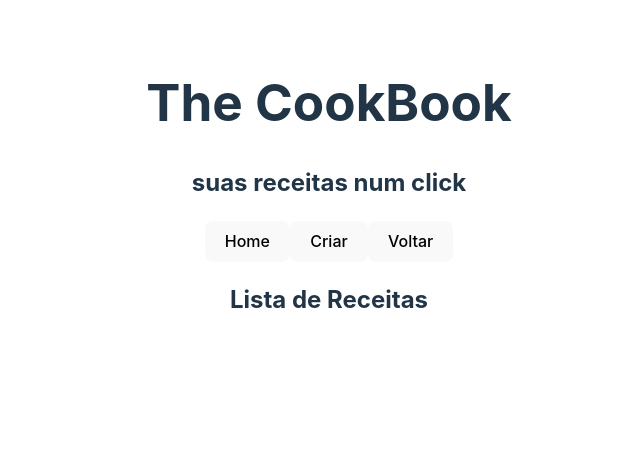
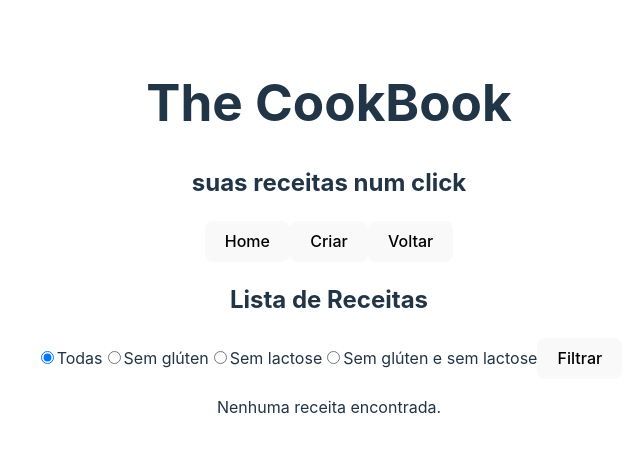
Before and after one commit to Riedel-Gabriela/LabFoods, a React (Vite) app in the folder LabReceitas/: page / in a window 1280 px wide. Shown: the top 452 px of the page, without its empty margins (311-951 px from the left). Built offline with nearby package versions, Linux system fonts and the light colour scheme.

Commit message:
feat(LabFood): filter button restrictions

```diff
--- a/LabReceitas/src/components/organisms/ReceitaForm/ReceitaForm.jsx
+++ b/LabReceitas/src/components/organisms/ReceitaForm/ReceitaForm.jsx
@@ -96,7 +96,7 @@ const ReceitaForm = () => {
                         setFormValues({ ...formValues, restrictions: e.target.value })
                     }
                 />
-                Glúten
+                Sem glúten
                 <br />
                 <input
                 type="radio"
@@ -106,7 +106,7 @@ const ReceitaForm = () => {
                     setFormValues({ ...formValues, restrictions: e.target.value })
                 }
                 />
-                Lactose
+                Sem lactose
                 <br />
                 <input
                 type="radio"
@@ -116,7 +116,7 @@ const ReceitaForm = () => {
                     setFormValues({ ...formValues, restrictions: e.target.value })
                 }
                 />
-                Glúten e Lactose
+                Sem glúten e sem lactose
                 <br />
 
                 <button type="submit">
--- a/LabReceitas/src/components/organisms/ReceitaItem/ReceitaItem.jsx
+++ b/LabReceitas/src/components/organisms/ReceitaItem/ReceitaItem.jsx
@@ -15,11 +15,11 @@ const ReceitaItem = ({ receita }) => {
       <h3>{receita.title}</h3>
       {receita.restrictions ? (
         <>
-          <h4>Contém:</h4>
+          <h4>Não contém:</h4>
           <p>{receita.restrictions}</p>
         </>
       ) : (
-        <h4>Esta receita não contém glúten nem lactose.</h4>
+        <h4>Esta receita contém glúten e lactose.</h4>
       )}
 
       <button onClick={handleDelete}>Excluir</button>
--- a/LabReceitas/src/components/organisms/ReceitaList/ReceitaList.jsx
+++ b/LabReceitas/src/components/organisms/ReceitaList/ReceitaList.jsx
@@ -1,19 +1,81 @@
-import { useCookBContext } from '../../../context/CookBContext'
+import { useState } from 'react';
+import { useCookBContext } from '../../../context/CookBContext';
 import ReceitaItem from '../ReceitaItem/ReceitaItem';
 
 const ReceitaList = () => {
   const { receitas } = useCookBContext();
+
+  const [filterValue, setFilterValue] = useState('');
+
+  const handleFilterClick = () => {
+    const selectedReceita = receitas.filter((receita) => {
+      if (filterValue === 'gluten-lactose-free') {
+        return receita.restrictions.includes('Glúten e Lactose') === true;
+      }
+      return receita.restrictions.includes(filterValue) === true;
+    });
+    setFilteredReceitas(selectedReceita);
+  };
+
+  const [filteredReceitas, setFilteredReceitas] = useState(receitas);
+
+  const handleFilterChange = (e) => {
+    setFilterValue(e.target.value);
+  };
+
   return (
     <div>
       <h2>Lista de Receitas</h2>
-            <div className="receitas-list">
-                {receitas.map((receita) => (
-                    <ReceitaItem
-                        key={receita.id}
-                        receita={receita}
+      <label>
+        <input
+          type="radio"
+          name="restriction"
+          value=""
+          checked={filterValue === ''}
+          onChange={handleFilterChange}
         />
-                ))}
-            </div>
+        Todas
+      </label>
+      <label>
+        <input
+          type="radio"
+          name="restriction"
+          value="Glúten"
+          checked={filterValue === 'Glúten'}
+          onChange={handleFilterChange}
+        />
+        Sem glúten
+      </label>
+      <label>
+        <input
+          type="radio"
+          name="restriction"
+          value="Lactose"
+          checked={filterValue === 'Lactose'}
+          onChange={handleFilterChange}
+        />
+        Sem lactose
+      </label>
+      <label>
+        <input
+          type="radio"
+          name="restriction"
+          value="gluten-lactose-free"
+          checked={filterValue === 'gluten-lactose-free'}
+          onChange={handleFilterChange}
+        />
+        Sem glúten e sem lactose
+      </label>
+      <button type="button" onClick={handleFilterClick}>
+        Filtrar
+      </button>
+      {filteredReceitas.length === 0 ? (
+        <p>Nenhuma receita encontrada.</p>
+      ) : (
+        filteredReceitas.map((receita) => (
+          <ReceitaItem key={receita.id} receita={receita} />
+        ))
+      )}
     </div>
   );
 };
```
Also changed, not shown: LabReceitas/src/components/pages/index.js (deleted, +0 -7 lines). Lines whose indentation alone changed are shown as unchanged.
